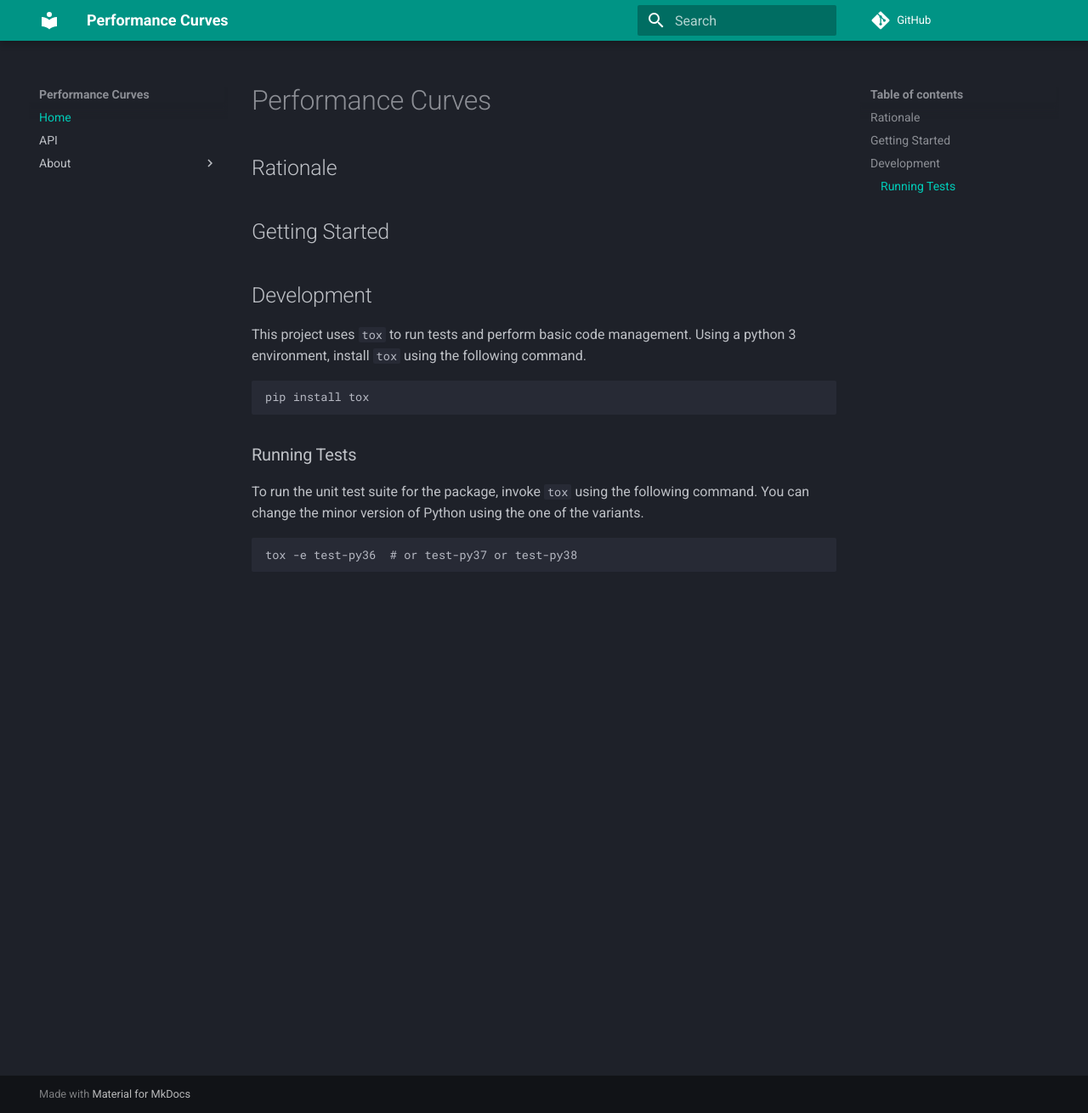
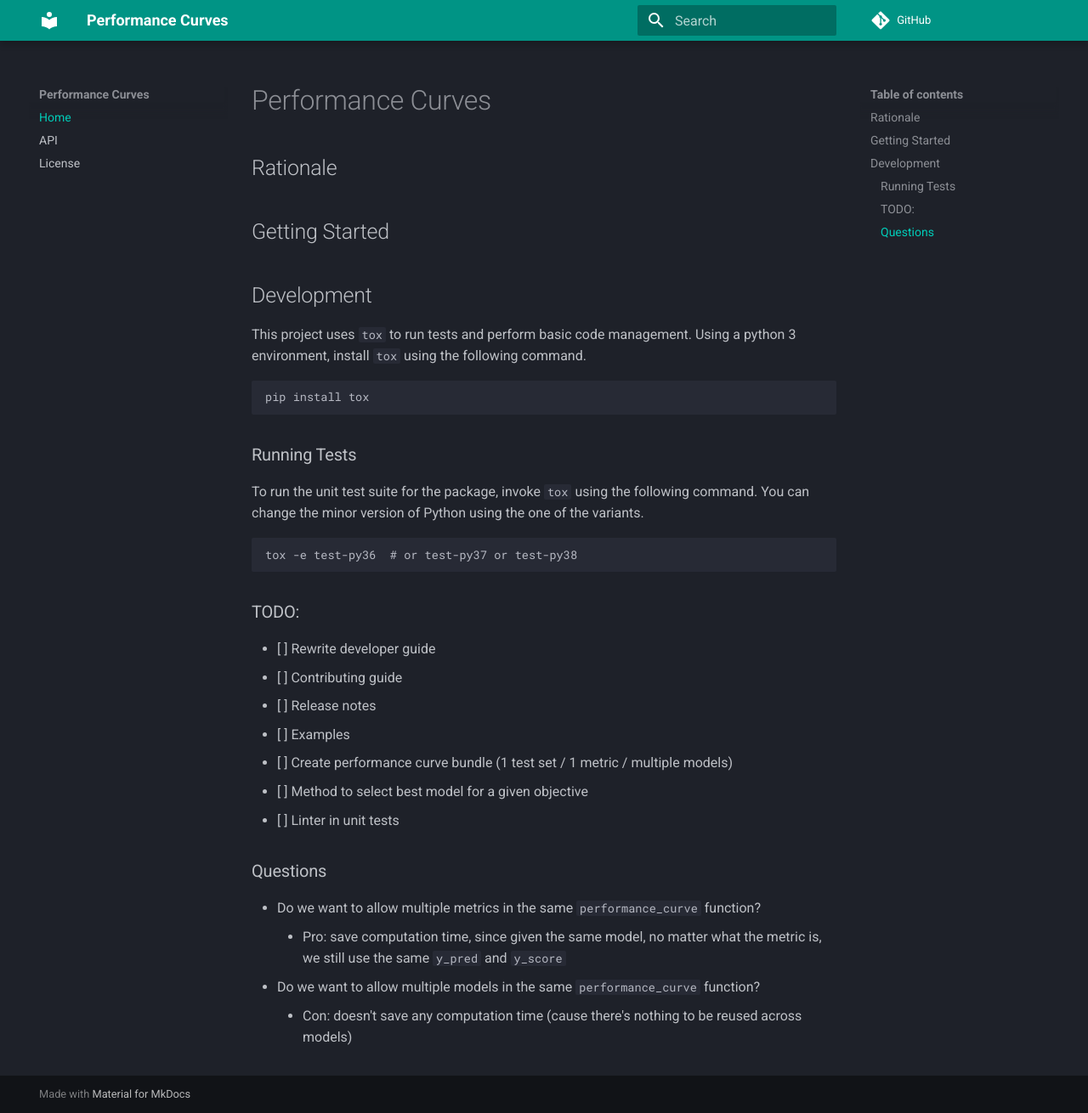
Before and after one commit to erp12/performance-curves, an MkDocs documentation site: the page built from docs_src/README.md, in a window 1280 px wide and 1310 px high. Shown: the whole window at 85% size. Built offline with MkDocs 1.6.1 and Material for MkDocs 9.7.7, drawn with Linux system fonts in a browser that asks for light colours; comment, search, counter and statistics services are not loaded.

````diff
--- a/docs_src/README.md
+++ b/docs_src/README.md
@@ -21,3 +21,18 @@ of Python using the one of the variants.
 ```
 tox -e test-py36  # or test-py37 or test-py38
 ```
+
+### TODO:
+- [ ] Rewrite developer guide
+- [ ] Contributing guide
+- [ ] Release notes
+- [ ] Examples
+- [ ] Create performance curve bundle (1 test set / 1 metric / multiple models)
+- [ ] Method to select best model for a given objective
+- [ ] Linter in unit tests
+
+### Questions
+- Do we want to allow multiple metrics in the same `performance_curve` function?
+    - Pro: save computation time, since given the same model, no matter what the metric is, we still use the same `y_pred` and `y_score`
+- Do we want to allow multiple models in the same `performance_curve` function?
+    - Con: doesn't save any computation time (cause there's nothing to be reused across models)
--- /dev/null
+++ b/docs_src/stylesheets/extra.css
@@ -0,0 +1,5 @@
+/* Indentation. */
+div.doc-contents:not(.first) {
+  padding-left: 25px;
+  margin-bottom: 80px;
+}
--- a/mkdocs.yml
+++ b/mkdocs.yml
@@ -1,5 +1,5 @@
 site_name: Performance Curves
-#site_url:
+site_url: https://erp12.github.io/performance-curves/
 site_description: The ideal way to evaluate binary classifiers.
 site_author: Eddie Pantridge
 
@@ -16,11 +16,13 @@ theme:
     primary: teal
     accent: purple
 
+extra_css:
+  - stylesheets/extra.css
+
 nav:
   - Home: README.md
   - API: api.md
-  - About:
-      - License: LICENSE.md
+  - License: LICENSE.md
 
 # @todo examples.md
 # @todo release-notes.md
@@ -31,10 +33,14 @@ plugins:
   - mkdocstrings:
       handlers:
         python:
-          setup_commands:
-            - import sys
-            - sys.path.append("docs")
           selection:
-            new_path_syntax: yes
+            filters:
+              - "!^_"  # exclude all members starting with _
+              - "^__init__$"  # but always include __init__ modules and methods
+          rendering:
+            show_root_heading: yes
+            show_object_full_path: no
+            show_signature_annotations: no
       watch:
+        - docs_src
         - performance_curves
--- a/requirements.txt
+++ /dev/null
@@ -1,3 +0,0 @@
-numpy >= 1.19.0
-pandas == 1.1.2
-matplotlib == 3.2.2
````
Also changed, not shown: README.md (+4 -30 lines), docs_src/api.md (+1 -6 lines), pyproject.toml (added, +29 -0 lines), setup.py (deleted, +0 -34 lines), 6 other files.
